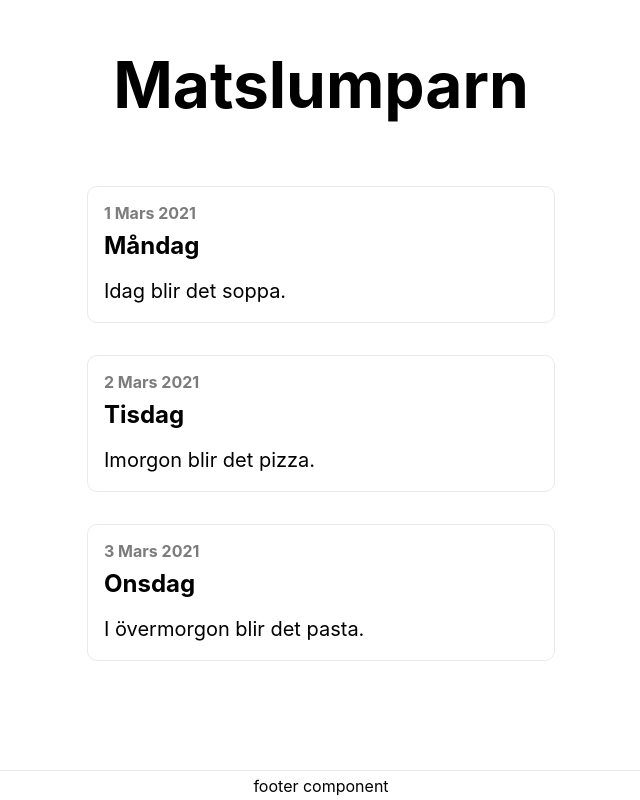
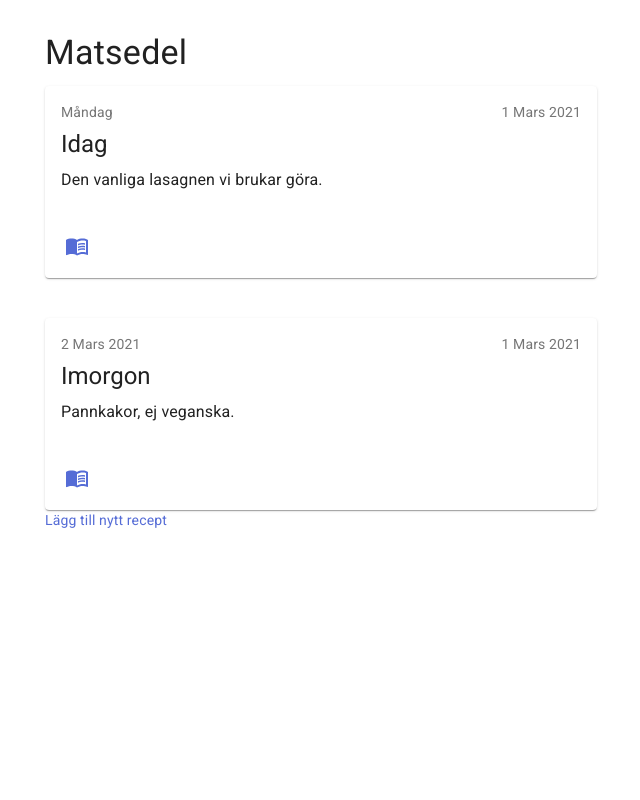
Before and after one commit to helit/mat, a Next.js app: page / in a window 1280 px wide. Shown: the whole page, without its empty margins (319-959 px from the left). Built offline with nearby package versions, Linux system fonts and the light colour scheme.

Commit message:
Add more materual ui

```diff
--- /dev/null
+++ b/components/OverviewCard.tsx
@@ -0,0 +1,56 @@
+import React from 'react';
+import { makeStyles } from '@material-ui/core/styles';
+import {
+  Box,
+  Card,
+  CardContent,
+  CardActions,
+  Typography,
+  IconButton
+} from '@material-ui/core';
+import MenuBookIcon from '@material-ui/icons/MenuBook';
+
+const useStyles = makeStyles({
+  root: {
+    minWidth: 275,
+  },
+  preTitle: {
+    fontSize: 14,
+  }
+});
+
+type OverviewCardProps = {
+  preTitle?: string,
+  secondaryPreTitle?: string,
+  title: string,
+  comment?: string
+};
+
+export const OverviewCard = ({preTitle, secondaryPreTitle, title, comment}: OverviewCardProps) => {
+  const classes = useStyles();
+  return (
+    <Card className={classes.root}>
+      <CardContent>
+        <Box display="flex" justifyContent="space-between">
+          <Typography className={classes.preTitle} color="textSecondary" gutterBottom>
+            {preTitle}
+          </Typography>
+          <Typography className={classes.preTitle} color="textSecondary" gutterBottom>
+            {secondaryPreTitle}
+          </Typography>
+        </Box>
+        <Typography variant="h5" gutterBottom>
+          {title}
+        </Typography>
+        <Typography variant="body1" gutterBottom>
+          {comment}
+        </Typography>
+      </CardContent>
+      <CardActions>
+        <IconButton color="primary" aria-label="Link to recipe">
+          <MenuBookIcon />
+        </IconButton>
+      </CardActions>
+    </Card>
+  );
+};
--- /dev/null
+++ b/components/PageTitle.tsx
@@ -0,0 +1,18 @@
+import React from 'react';
+import {
+  Typography
+} from '@material-ui/core';
+
+type PageTitleProps = {
+  text: string,
+};
+
+export const PageTitle = ({text}: PageTitleProps) => {
+  return (
+    <div>
+      <Typography variant="h4" component="h1" gutterBottom>
+      {text}
+      </Typography>
+    </div>
+  );
+};
--- a/components/footer.tsx
+++ /dev/null
@@ -1,9 +0,0 @@
-import styles from '../styles/Home.module.css'
-
-export default function NyttRecept() {
-  return (
-    <footer className={styles.footer}>
-      footer component
-    </footer>
-  )
-}
--- a/pages/_app.tsx
+++ b/pages/_app.tsx
@@ -1,9 +1,37 @@
-import '../styles/globals.css'
+import React from 'react';
+import PropTypes from 'prop-types';
+import Head from 'next/head';
+import { ThemeProvider } from '@material-ui/core/styles';
+import CssBaseline from '@material-ui/core/CssBaseline';
+import theme from '../src/theme';
 
-import { AppProps } from 'next/app'
+export default function MyApp(props) {
+  const { Component, pageProps } = props;
 
-function App({ Component, pageProps }: AppProps) {
-  return <Component {...pageProps} />
+  React.useEffect(() => {
+    // Remove the server-side injected CSS.
+    const jssStyles = document.querySelector('#jss-server-side');
+    if (jssStyles) {
+      jssStyles.parentElement.removeChild(jssStyles);
+    }
+  }, []);
+
+  return (
+    <React.Fragment>
+      <Head>
+        <title>My page</title>
+        <meta name="viewport" content="minimum-scale=1, initial-scale=1, width=device-width" />
+      </Head>
+      <ThemeProvider theme={theme}>
+        {/* CssBaseline kickstart an elegant, consistent, and simple baseline to build upon. */}
+        <CssBaseline />
+        <Component {...pageProps} />
+      </ThemeProvider>
+    </React.Fragment>
+  );
 }
 
-export default App
+MyApp.propTypes = {
+  Component: PropTypes.elementType.isRequired,
+  pageProps: PropTypes.object.isRequired,
+};
--- a/pages/_document.tsx
+++ b/pages/_document.tsx
@@ -1,22 +1,68 @@
-import Document, { Html, Head, Main, NextScript } from 'next/document'
+import React from 'react';
+import Document, { Html, Head, Main, NextScript } from 'next/document';
+import { ServerStyleSheets } from '@material-ui/core/styles';
+import theme from '../src/theme';
 
-class MyDocument extends Document {
-  static async getInitialProps(ctx) {
-    const initialProps = await Document.getInitialProps(ctx)
-    return { ...initialProps }
-  }
-
+export default class MyDocument extends Document {
   render() {
     return (
-      <Html>
-        <Head />
+      <Html lang="en">
+        <Head>
+          {/* PWA primary color */}
+          <meta name="theme-color" content={theme.palette.primary.main} />
+          <link
+            rel="stylesheet"
+            href="https://fonts.googleapis.com/css?family=Roboto:300,400,500,700&display=swap"
+          />
+        </Head>
         <body>
           <Main />
           <NextScript />
         </body>
       </Html>
-    )
+    );
   }
 }
 
-export default MyDocument
+// `getInitialProps` belongs to `_document` (instead of `_app`),
+// it's compatible with server-side generation (SSG).
+MyDocument.getInitialProps = async (ctx) => {
+  // Resolution order
+  //
+  // On the server:
+  // 1. app.getInitialProps
+  // 2. page.getInitialProps
+  // 3. document.getInitialProps
+  // 4. app.render
+  // 5. page.render
+  // 6. document.render
+  //
+  // On the server with error:
+  // 1. document.getInitialProps
+  // 2. app.render
+  // 3. page.render
+  // 4. document.render
+  //
+  // On the client
+  // 1. app.getInitialProps
+  // 2. page.getInitialProps
+  // 3. app.render
+  // 4. page.render
+
+  // Render app and page and get the context of the page with collected side effects.
+  const sheets = new ServerStyleSheets();
+  const originalRenderPage = ctx.renderPage;
+
+  ctx.renderPage = () =>
+    originalRenderPage({
+      enhanceApp: (App) => (props) => sheets.collect(<App {...props} />),
+    });
+
+  const initialProps = await Document.getInitialProps(ctx);
+
+  return {
+    ...initialProps,
+    // Styles fragment is rendered after the app and page rendering finish.
+    styles: [...React.Children.toArray(initialProps.styles), sheets.getStyleElement()],
+  };
+};
--- a/pages/index.tsx
+++ b/pages/index.tsx
@@ -1,39 +1,46 @@
-import Head from 'next/head'
-import styles from '../styles/Home.module.css'
-import Footer from '../components/footer'
+import React from 'react';
+import {
+  Container,
+  Box,
+  Grid
+} from '@material-ui/core';
+import Link from '../src/Link';
+import { PageTitle } from '../components/PageTitle';
+import { OverviewCard } from '../components/OverviewCard';
 
-export default function Home() {
+export default function Index() {
   return (
-    <div className={styles.container}>
-      <Head>
-        <title>Matslumparn</title>
-        <link rel="icon" href="/favicon.ico" />
-      </Head>
-
-      <main className={styles.main}>
-        <h1 className={styles.title}>
-          Matslumparn
-        </h1>
-
-        <div className={styles.grid}>
-          <a href="#" className={styles.card}>
-            <h4>1 Mars 2021</h4>
-            <h3>Måndag</h3>
-            <p>Idag blir det soppa.</p>
-          </a>
-          <a href="#" className={styles.card}>
-            <h4>2 Mars 2021</h4>
-            <h3>Tisdag</h3>
-            <p>Imorgon blir det pizza.</p>
-          </a>
-          <a href="#" className={styles.card}>
-            <h4>3 Mars 2021</h4>
-            <h3>Onsdag</h3>
-            <p>I övermorgon blir det pasta.</p>
-          </a>
-        </div>
-      </main>
-      <Footer />
-    </div>
-  )
+    <Container maxWidth="sm">
+      <Box my={4}>
+        <PageTitle text="Matsedel"/>
+        <Grid
+          container
+          direction="column"
+          justify="center"
+          alignItems="stretch"
+          spacing={5}
+        >
+          <Grid item>
+            <OverviewCard
+              preTitle="Måndag"
+              secondaryPreTitle="1 Mars 2021"
+              title="Idag"
+              comment="Den vanliga lasagnen vi brukar göra."
+            />
+          </Grid>
+          <Grid item>
+            <OverviewCard
+              preTitle="2 Mars 2021"
+              secondaryPreTitle="1 Mars 2021"
+              title="Imorgon"
+              comment="Pannkakor, ej veganska."
+            />
+          </Grid>
+        </Grid>
+        <Link href="/nytt-recept" color="primary">
+          Lägg till nytt recept
+        </Link>
+      </Box>
+    </Container>
+  );
 }
--- /dev/null
+++ b/src/Link.tsx
@@ -0,0 +1,63 @@
+/* eslint-disable jsx-a11y/anchor-has-content */
+import React from 'react';
+import PropTypes from 'prop-types';
+import clsx from 'clsx';
+import { useRouter } from 'next/router';
+import NextLink from 'next/link';
+import MuiLink from '@material-ui/core/Link';
+
+const NextComposed = React.forwardRef(function NextComposed(props, ref) {
+  const { as, href, ...other } = props;
+
+  return (
+    <NextLink href={href} as={as}>
+      <a ref={ref} {...other} />
+    </NextLink>
+  );
+});
+
+NextComposed.propTypes = {
+  as: PropTypes.oneOfType([PropTypes.string, PropTypes.object]),
+  href: PropTypes.oneOfType([PropTypes.string, PropTypes.object]),
+  prefetch: PropTypes.bool,
+};
+
+// A styled version of the Next.js Link component:
+// https://nextjs.org/docs/#with-link
+function Link(props) {
+  const {
+    href,
+    activeClassName = 'active',
+    className: classNameProps,
+    innerRef,
+    naked,
+    ...other
+  } = props;
+
+  const router = useRouter();
+  const pathname = typeof href === 'string' ? href : href.pathname;
+  const className = clsx(classNameProps, {
+    [activeClassName]: router.pathname === pathname && activeClassName,
+  });
+
+  if (naked) {
+    return <NextComposed className={className} ref={innerRef} href={href} {...other} />;
+  }
+
+  return (
+    <MuiLink component={NextComposed} className={className} ref={innerRef} href={href} {...other} />
+  );
+}
+
+Link.propTypes = {
+  activeClassName: PropTypes.string,
+  as: PropTypes.oneOfType([PropTypes.string, PropTypes.object]),
+  className: PropTypes.string,
+  href: PropTypes.oneOfType([PropTypes.string, PropTypes.object]),
+  innerRef: PropTypes.oneOfType([PropTypes.func, PropTypes.object]),
+  naked: PropTypes.bool,
+  onClick: PropTypes.func,
+  prefetch: PropTypes.bool,
+};
+
+export default React.forwardRef((props, ref) => <Link {...props} innerRef={ref} />);
--- /dev/null
+++ b/src/theme.js
@@ -0,0 +1,22 @@
+import { createMuiTheme } from '@material-ui/core/styles';
+import { red } from '@material-ui/core/colors';
+
+// Create a theme instance.
+const theme = createMuiTheme({
+  palette: {
+    primary: {
+      main: '#556cd6',
+    },
+    secondary: {
+      main: '#19857b',
+    },
+    error: {
+      main: red.A400,
+    },
+    background: {
+      default: '#fff',
+    },
+  },
+});
+
+export default theme;
--- a/styles/Home.module.css
+++ /dev/null
@@ -1,127 +0,0 @@
-.container {
-  min-height: 100vh;
-  padding: 0 0.5rem;
-  display: flex;
-  flex-direction: column;
-  justify-content: center;
-  align-items: center;
-}
-
-.main {
-  padding: 3rem 0;
-  flex: 1;
-  display: flex;
-  flex-direction: column;
-  align-items: center;
-}
-
-.footer {
-  width: 100%;
-  height: 30px;
-  border-top: 1px solid #eaeaea;
-  display: flex;
-  justify-content: center;
-  align-items: center;
-}
-
-.footer img {
-  margin-left: 0.5rem;
-}
-
-.footer a {
-  display: flex;
-  justify-content: center;
-  align-items: center;
-}
-
-.title a {
-  color: #0070f3;
-  text-decoration: none;
-}
-
-.title a:hover,
-.title a:focus,
-.title a:active {
-  text-decoration: underline;
-}
-
-.title {
-  margin: 0;
-  line-height: 1.15;
-  font-size: 4rem;
-}
-
-.title,
-.description {
-  text-align: center;
-}
-
-.description {
-  line-height: 1.5;
-  font-size: 1.5rem;
-}
-
-.code {
-  background: #fafafa;
-  border-radius: 5px;
-  padding: 0.75rem;
-  font-size: 1.1rem;
-  font-family: Menlo, Monaco, Lucida Console, Liberation Mono, DejaVu Sans Mono,
-    Bitstream Vera Sans Mono, Courier New, monospace;
-}
-
-.grid {
-  display: flex;
-  align-items: center;
-  justify-content: center;
-  flex-wrap: wrap;
-  max-width: 500px;
-  margin-top: 3rem;
-}
-
-.card {
-  margin: 1rem;
-  flex-basis: 100%;
-  padding: 1rem;
-  text-align: left;
-  color: inherit;
-  text-decoration: none;
-  border: 1px solid #eaeaea;
-  border-radius: 10px;
-  transition: color 0.15s ease, border-color 0.15s ease;
-}
-
-.card h3 {
-  margin: 0 0 1rem 0;
-  font-size: 1.5rem;
-}
-
-.card h4 {
-  margin: 0 0 0.5rem 0;
-  font-size: 1rem;
-  color: #7c7c7c;
-}
-
-.card:hover,
-.card:focus,
-.card:active {
-  color: #0070f3;
-  border-color: #0070f3;
-}
-
-.card p {
-  margin: 0;
-  font-size: 1.25rem;
-  line-height: 1.5;
-}
-
-.logo {
-  height: 1em;
-}
-
-@media (max-width: 600px) {
-  .grid {
-    width: 100%;
-    flex-direction: column;
-  }
-}
--- a/styles/globals.css
+++ /dev/null
@@ -1,16 +0,0 @@
-html,
-body {
-  padding: 0;
-  margin: 0;
-  font-family: -apple-system, BlinkMacSystemFont, Segoe UI, Roboto, Oxygen,
-    Ubuntu, Cantarell, Fira Sans, Droid Sans, Helvetica Neue, sans-serif;
-}
-
-a {
-  color: inherit;
-  text-decoration: none;
-}
-
-* {
-  box-sizing: border-box;
-}
```
Also changed, not shown: components/Form.tsx (added, +28 -0 lines), pages/nytt-recept.tsx (+20 -21 lines), 1 other file (tests, documents, lock files or other folders).
